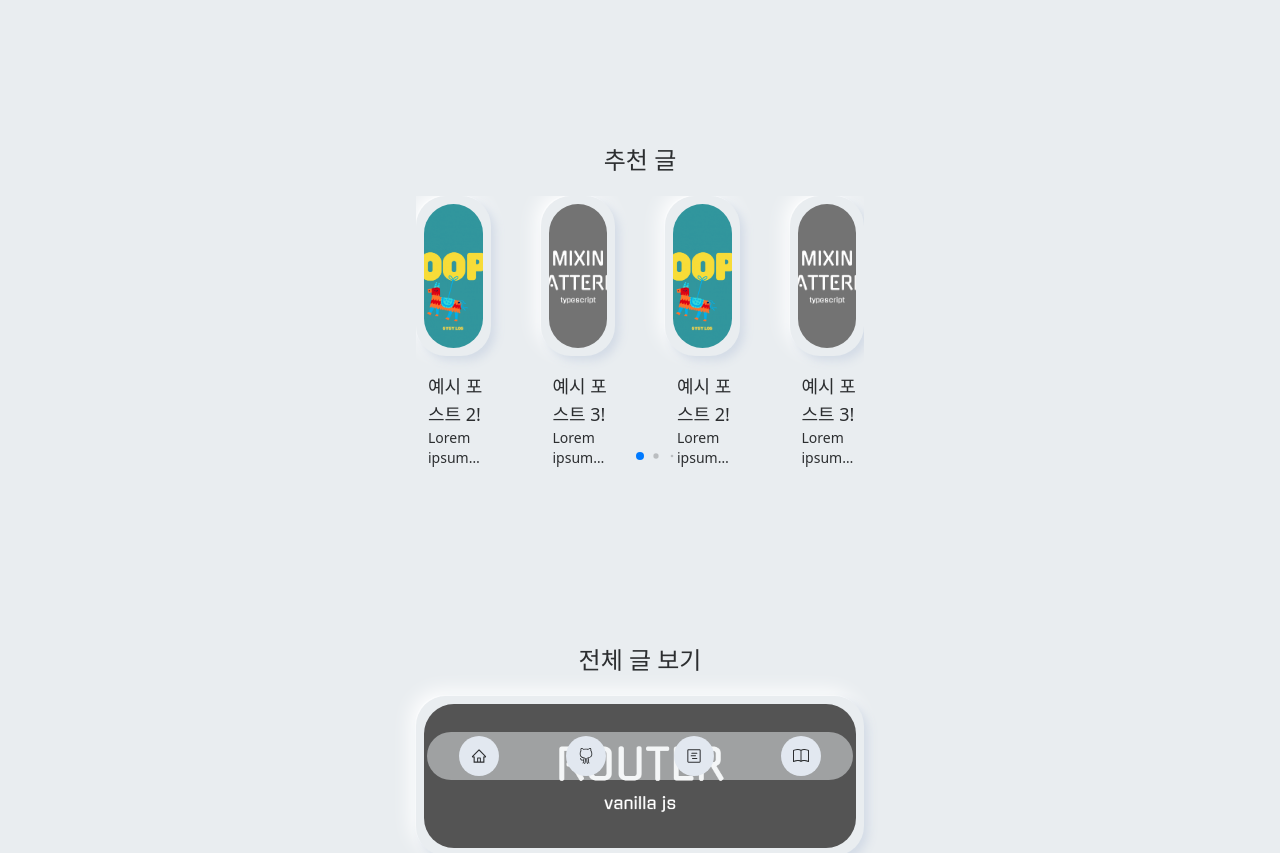
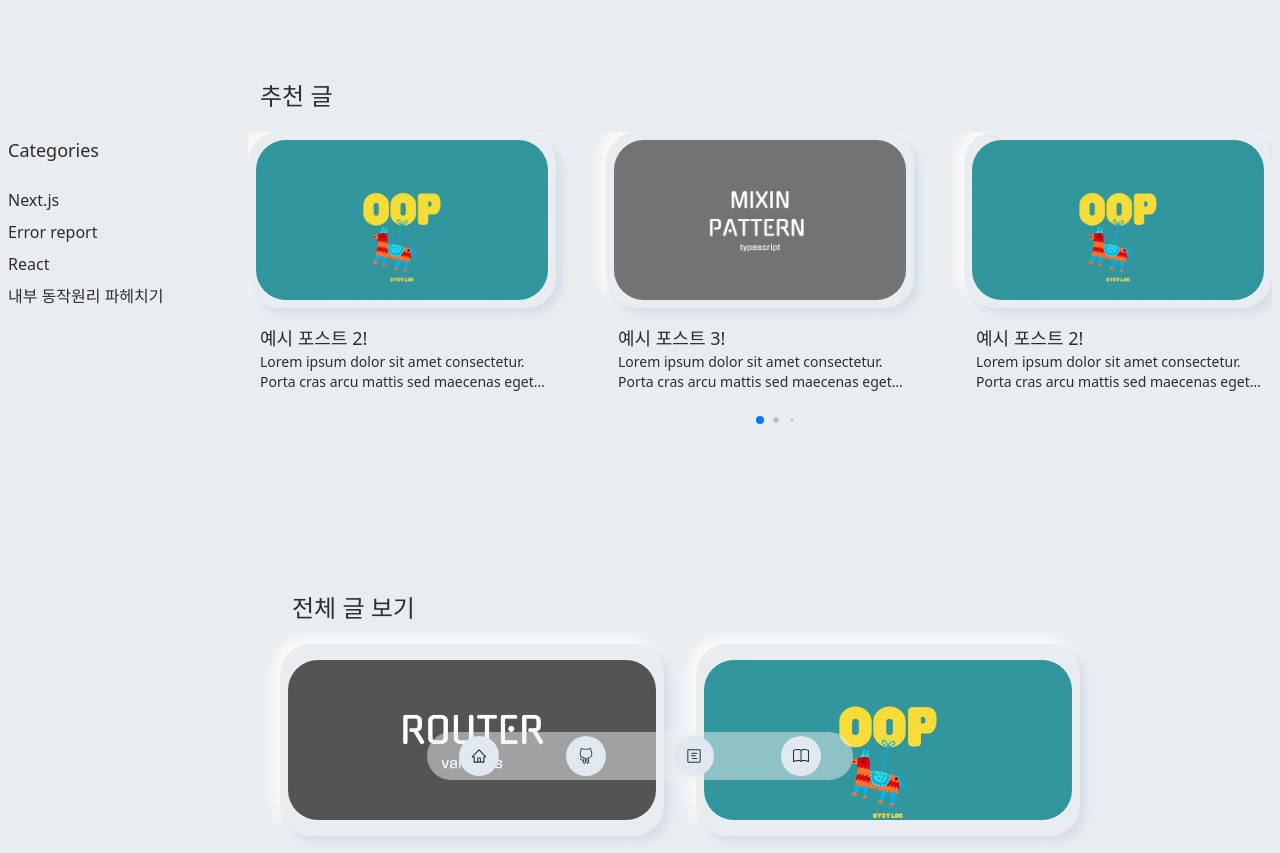
Before and after one commit to Gayun00/blog, a Next.js app: page /posts in a window 1280 px wide. Shown: the top 853 px of the page. Built offline with nearby package versions, Linux system fonts and the light colour scheme.

Commit message:
Add category (#16)
* Add: prev/next post buttons

* Modify: responsive ui of posts page

* Fix: post carousel style

* Add: categories

* Refactor: seperate Categories

---------

Co-authored-by: Bailey-redbrick <bailey@redbrick.space>

```diff
--- /dev/null
+++ b/src/app/components/Categories/index.tsx
@@ -0,0 +1,22 @@
+import React from "react";
+
+interface Props {
+  title: string;
+  list: any;
+}
+
+function Categories({ title, list }: Props) {
+  return (
+    <>
+      <h1 className="mb-5 text-lg">{title}</h1>
+      <ul className="leading-8">
+        {list.map((category: any) => (
+          <li key={category} className="hover:text-primary">
+            {category}
+          </li>
+        ))}
+      </ul>
+    </>
+  );
+}
+export default Categories;
--- a/src/app/components/Post/index.tsx
+++ b/src/app/components/Post/index.tsx
@@ -9,10 +9,10 @@ interface Props {
 
 function Post({ data }: Props) {
   return (
-    <Link href={`/posts/${data.slug}`} className="w-full h-40">
-      <div className="p-2 flex items-center justify-center w-full h-40 shadow-new-morph rounded-primary bg-slate-primary overflow-hidden">
+    <Link href={`/posts/${data.slug}`} className="w-full max-w-sm h-40 md:h-48">
+      <div className="p-2 flex items-center justify-center w-full h-full shadow-new-morph rounded-primary bg-slate-primary overflow-hidden">
         {data.thumbnail ? (
-          <div className="relative w-full h-full overflow-hidden rounded-primary">
+          <div className="relative w-full h-40 overflow-hidden rounded-primary">
             <Image
               src={data.thumbnail}
               layout="fill"
--- a/src/app/components/Posts/index.tsx
+++ b/src/app/components/Posts/index.tsx
@@ -11,8 +11,8 @@ interface Props {
 function Posts({ title, posts }: Props) {
   return (
     <PostsLayout title={title}>
-      {posts.map((post) => (
-        <Post key={post.title} data={post} />
+      {posts.map((post, idx) => (
+        <Post key={idx} data={post} />
       ))}
     </PostsLayout>
   );
--- a/src/app/components/PostsCarousel/index.tsx
+++ b/src/app/components/PostsCarousel/index.tsx
@@ -5,7 +5,6 @@ import { PostMetaData } from "@/types";
 import { Pagination } from "swiper/modules";
 
 import Post from "../Post";
-import PostsLayout from "../layouts/PostsLayout";
 import "swiper/css/pagination";
 import "swiper/css/navigation";
 import "swiper/css";
@@ -16,8 +15,8 @@ interface Props {
 }
 function PostsCarousel({ title, posts }: Props) {
   return (
-    <PostsLayout title={title}>
     <div className="w-full">
+      <h2 className="text-2xl mb-5 md:ml-3">{title}</h2>
       <Swiper
         pagination={{
           dynamicBullets: true,
@@ -32,18 +31,14 @@ function PostsCarousel({ title, posts }: Props) {
           768: {
             slidesPerView: 3,
           },
-            1021: {
-              slidesPerView: 4,
-            },
         }}>
-          {posts?.map((post) => (
-            <SwiperSlide key={post.title} className="bg-slate-primary">
+        {posts?.map((post, idx) => (
+          <SwiperSlide key={idx} className="mb-10 bg-slate-primary">
             <Post data={post} />
           </SwiperSlide>
         ))}
       </Swiper>
     </div>
-    </PostsLayout>
   );
 }
 
--- a/src/app/components/layouts/PostsLayout/index.tsx
+++ b/src/app/components/layouts/PostsLayout/index.tsx
@@ -7,9 +7,11 @@ interface Props {
 
 function PostsLayout({ title, children }: Props) {
   return (
-    <section className="p-8 flex flex-col items-center">
-      <h2 className="text-2xl mb-5">{title}</h2>
-      <ul className="flex flex-col gap-y-28 w-full">{children}</ul>
+    <section className="px-8 flex flex-col items-center md:items-start">
+      <h2 className="text-2xl mb-5 md:ml-3">{title}</h2>
+      <ul className="flex flex-col md:flex-row md:flex-wrap md:gap-x-8 gap-y-28">
+        {children}
+      </ul>
     </section>
   );
 }
--- a/src/app/layout.tsx
+++ b/src/app/layout.tsx
@@ -1,13 +1,11 @@
+import type { Metadata } from "next";
+import Gnb from "./components/GNB";
 import "./globals.css";
-import type { Metadata } from "next";
 
 export const metadata: Metadata = {
   title: "gygy.log",
   description: "blog for gygy",
 };
-
-import "./globals.css";
-import Gnb from "./components/GNB";
 
 export default function RootLayout({
   children,
@@ -16,10 +14,10 @@ export default function RootLayout({
 }) {
   return (
     <html lang="en" className="text-gray-primary">
-      <body className=" flex flex-col items-center bg-slate-primary">
+      <body className="flex flex-col items-center bg-slate-primary">
         {/* TODO: 사용여부 결정 후 삭제 */}
         {/* <Header /> */}
-        <div className="max-w-lg w-screen">{children}</div>
+        <div className="mb-40">{children}</div>
         <Gnb />
       </body>
     </html>
--- a/src/app/posts/[id]/page.tsx
+++ b/src/app/posts/[id]/page.tsx
@@ -3,6 +3,8 @@ import { getFileFromFolder } from "@/utils";
 import { ReactMarkdown } from "react-markdown/lib/react-markdown";
 import remarkGfm from "remark-gfm";
 import Image from "next/image";
+import Link from "next/link";
+import { BsArrowLeftShort, BsArrowRightShort } from "react-icons/bs";
 
 export async function generateStaticParams() {
   return [{ id: "1" }, { id: "2" }];
@@ -33,6 +35,20 @@ export default async function Page({ params }: { params?: { id: string } }) {
           {content}
         </ReactMarkdown>
       </main>
+      <div className="flex justify-between w-full">
+        <Link
+          href={`/posts/${Number(data.slug) - 1}`}
+          className="flex items-center justify-center gap-x-3 bg-slate-primary rounded-primary shadow-new-morph w-28 h-16">
+          <BsArrowLeftShort />
+          이전 글
+        </Link>
+        <Link
+          href={`/posts/${Number(data.slug) + 1}`}
+          className="flex items-center justify-center gap-x-3 bg-slate-primary rounded-primary shadow-new-morph w-28 h-16">
+          다음 글
+          <BsArrowRightShort />
+        </Link>
+      </div>
     </div>
   );
 }
--- /dev/null
+++ b/src/app/posts/layout.tsx
@@ -0,0 +1,3 @@
+export default function Layout({ children }: { children: React.ReactNode }) {
+  return <div className="mt-20">{children}</div>;
+}
--- a/src/app/posts/page.tsx
+++ b/src/app/posts/page.tsx
@@ -2,6 +2,7 @@ import { PostMetaData } from "@/types";
 import { getListFromFolder } from "@/utils";
 import Posts from "../components/Posts";
 import PostsCarousel from "../components/PostsCarousel";
+import Categories from "../components/Categories";
 
 function fetchData() {
   return getListFromFolder<PostMetaData>("__posts");
@@ -12,14 +13,33 @@ export default function index() {
   const featuredPosts = posts.filter((post) => post.featured);
 
   return (
-    <div className="mt-28 mb-52 flex flex-col gap-y-28 h-auto">
+    <div className="flex">
+      <aside className="hidden relative mt-14 basis-1/4 md:block">
+        <div className="sticky top-10 w-60">
+          <Categories
+            title="Categories"
+            list={[
+              "Next.js",
+              "Error report",
+              "React",
+              "내부 동작원리 파헤치기",
+            ]}
+          />
+        </div>
+      </aside>
+
+      <main className="flex flex-col gap-y-40 max-w-lg md:max-w-5xl w-full">
         <PostsCarousel
           title="추천 글"
           // TODO: 전체 추천 글 데이터로 교체
           posts={[...featuredPosts, ...featuredPosts, ...featuredPosts]}
         />
         {/* TODO: category 선택 기능 추가 */}
-      <Posts title="전체 글 보기" posts={posts} />
+        <Posts
+          title="전체 글 보기"
+          posts={[...posts, ...posts, ...posts, ...posts]}
+        />
+      </main>
     </div>
   );
 }
--- a/tailwind.config.js
+++ b/tailwind.config.js
@@ -12,6 +12,7 @@ module.exports = {
     extend: {
       textColor: {
         "gray-primary": "#2C2E30",
+        primary: "#00816B",
       },
       backgroundColor: {
         "slate-primary": "#E9EDF0",
```
Lines whose indentation alone changed are shown as unchanged.
